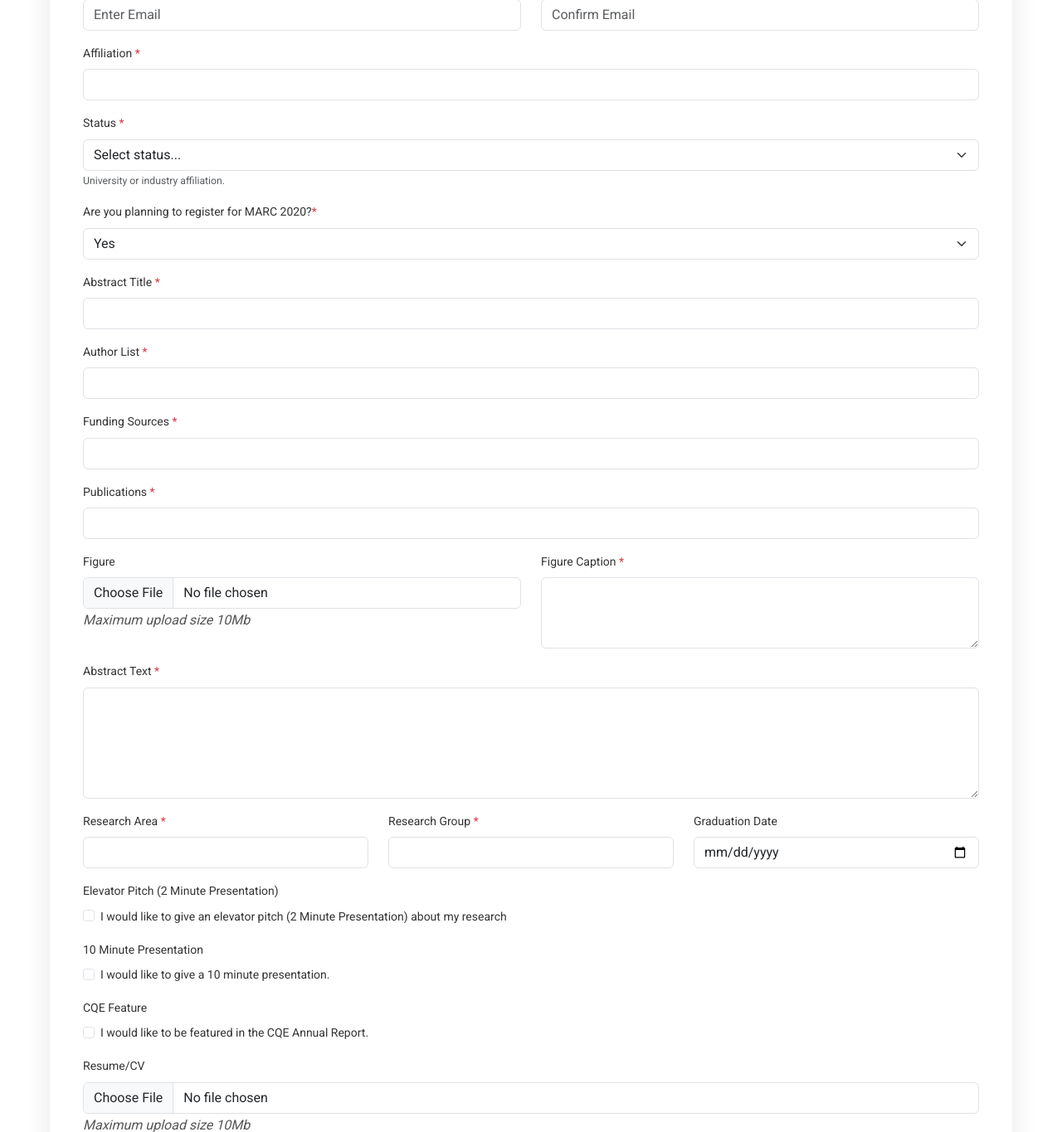
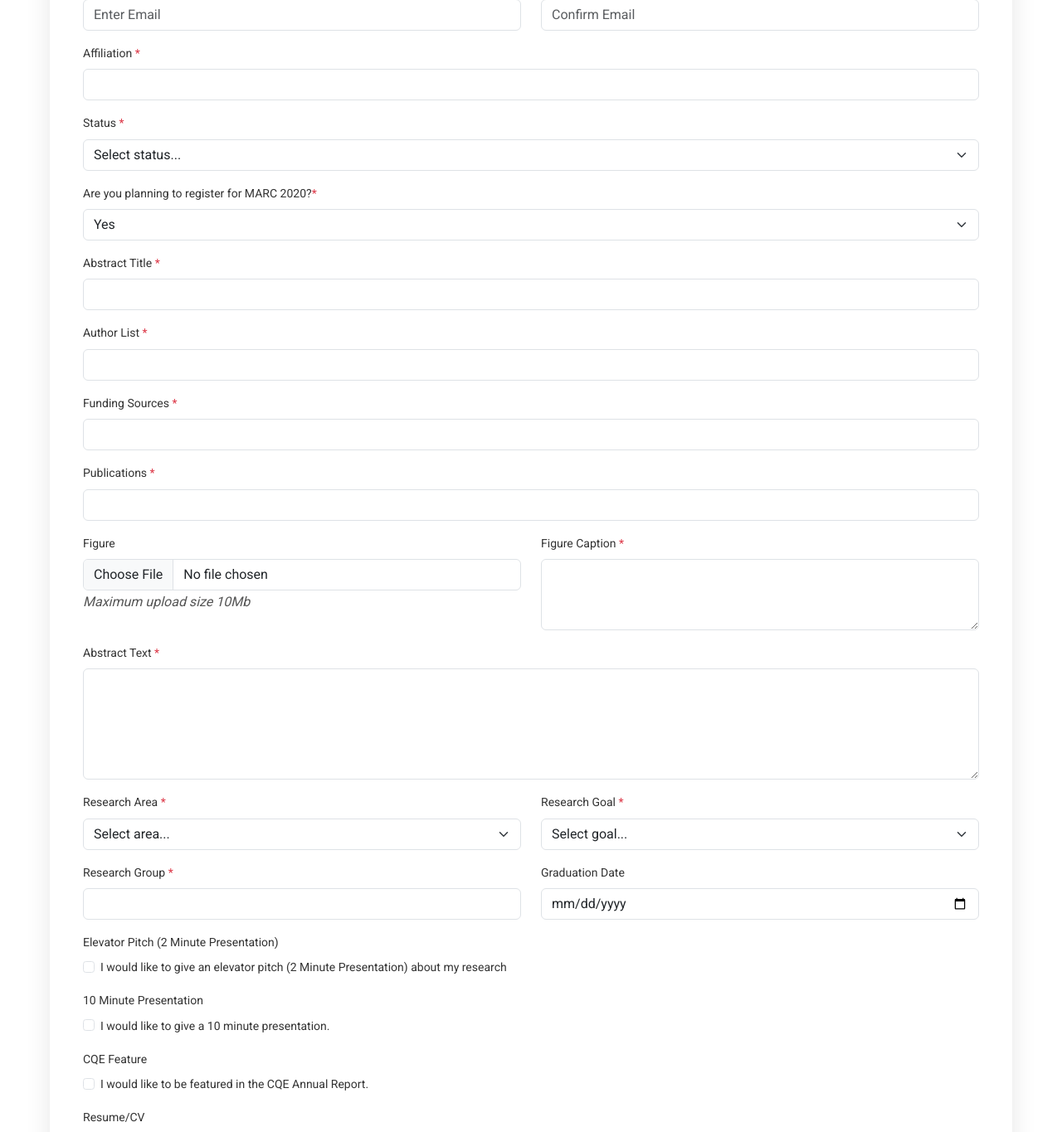
Before and after one commit to iQuISE/quarc-website, a Django app: template conference/templates/registration_abstract.html in a window 1280 px wide. Shown: the part 502-1867 px from the top of the page at 83% size. Run offline with Django 4.2, Linux system fonts and the light colour scheme; tables that the repository leaves empty hold one stand-in row (values such as "Sample post"); the template is opened without the code that fills it: values that come from a table or form of the project are taken from there, most other values are stand-ins (such as "Sample title", 1, 10 or a date in 2020); grey boxes marked "Sample" are stand-in pictures.

Commit message:
Made research area a dropdown (with other), added research goal (a dropdown)

```diff
--- a/conference/forms.py
+++ b/conference/forms.py
@@ -19,9 +19,8 @@ class AttendeeForm(ModelForm):
         cleaned_data = super(AttendeeForm, self).clean()
         email = cleaned_data.get('email')
         email_confirm = cleaned_data.get('email_confirm')
-        print('{} and {}'.format(email, email_confirm))
         if email != email_confirm:
-            self.add_error('email', 'Emails do not catch')
+            self.add_error('email', 'Emails do not match')
 
 class AbstractForm(ModelForm):
     class Meta:
@@ -38,6 +37,7 @@ class AbstractForm(ModelForm):
                   'elevator_pitch',
                   'oral_presentation',
                   'research_area',
+                  'research_goal',
                   'research_group',
                   'cqe_feature',
                   'resume',
--- a/conference/models.py
+++ b/conference/models.py
@@ -65,6 +65,32 @@ class Attendee(models.Model):
             raise ValidationError('{} is already attending QuARC {}.'.format(self.email, self.quarc.year))
         super().validate_unique(exclude=exclude)
 
+class ResearchArea(models.Model):
+    '''For display in forms only, actual research area is stored as string
+    in order to accommodate "other".'''
+    quarc = models.ForeignKey(QuARCConference, on_delete=models.CASCADE)
+    research_area = models.CharField(max_length=64, blank=False)
+
+    def __str__(self):
+        return '%s' % (self.research_area)
+
+    class Meta:
+        verbose_name = 'Research Area'
+        verbose_name_plural = 'Research Areas'
+
+class ResearchGoal(models.Model):
+    '''For display in forms only, actual research goal is stored as string
+    in order to accommodate "other".'''
+    quarc = models.ForeignKey(QuARCConference, on_delete=models.CASCADE)
+    research_goal = models.CharField(max_length=64, blank=False)
+
+    def __str__(self):
+        return '%s' % (self.research_goal)
+
+    class Meta:
+        verbose_name = 'Research Goal'
+        verbose_name_plural = 'Research Goals'
+
 class Abstract(models.Model):
     attendee = models.ForeignKey(Attendee, on_delete=models.CASCADE)
     title = models.CharField(max_length=128, blank=False)
@@ -79,6 +105,7 @@ class Abstract(models.Model):
     elevator_pitch = models.BooleanField(null=False)
     oral_presentation = models.BooleanField(null=False)
     research_area = models.CharField(max_length=64)
+    research_goal = models.CharField(max_length=64)
     research_group = models.CharField(max_length=64)
     cqe_feature = models.BooleanField(null=False)
     resume = models.FileField(upload_to='resumes', blank=True)
@@ -128,8 +155,8 @@ class ProgramEvent(models.Model):
         return 'QuARC %d %s' % (self.quarc.year, self.event)
 
     class Meta:
-        verbose_name = 'QuARC Event'
-        verbose_name_plural = 'QuARC Events'
+        verbose_name = 'Conference Event'
+        verbose_name_plural = 'Conference Events'
 
 class Session(models.Model):
     quarc = models.ForeignKey(QuARCConference, on_delete=models.CASCADE)
--- a/conference/templates/registration_abstract.html
+++ b/conference/templates/registration_abstract.html
@@ -54,7 +54,6 @@
 							   {% if status.0 == attendee_form.instance.status %}selected{% endif %}>{{status.1}}</option>
 				{% endfor %}
             </select>
-            <small class="form-text text-muted">University or industry affiliation.</small>
 		</div>
 		<div class="mb-3">
             <label for="id_attending_marc" class="form-label">Are you planning to register for MARC {{conference.year}}?<span class="text-danger">*</span></label>
@@ -121,15 +120,36 @@
             </div>
         </div>
 		<div class="row mb-3">
-            <div class="col-md-4">
+            <div class="col-md-6">
 				<label for="id_research_area" class="form-label">Research Area <span class="text-danger">*</span></label>
-				<input type="text" class="form-control" id="id_research_area" name="research_area" value="{{abstract_form.instance.research_area}}" required>
+				<select class="form-select" id="id_research_area" name="research_area" required>
+					<option value="null">Select area...</option>
+					{% for area in research_areas %}
+					<option value="{{area}}"
+							{% if area == attendee_form.instance.research_area %}selected{% endif %}>{{area}}</option>
+					{% endfor %}
+					<option value="other"
+							{% if "other" == attendee_form.instance.research_area %}selected{% endif %}>Other</option>
+				</select>
+				<input type="text" class="form-control" id="id_research_area_other" name="research_area_other" value="{{attendee_form.instance.research_area}}">
             </div>
-            <div class="col-md-4">
+            <div class="col-md-6">
+				<label for="id_research_goal" class="form-label">Research Goal <span class="text-danger">*</span></label>
+				<select class="form-select" id="id_research_goal" name="research_goal" required>
+					<option value="null">Select goal...</option>
+					{% for goal in research_goals %}
+					<option value="{{goal}}"
+							{% if goal == attendee_form.instance.research_goal %}selected{% endif %}>{{goal}}</option>
+					{% endfor %}
+				</select>
+            </div>
+		</div>
+		<div class="row mb-3">
+            <div class="col-md-6">
 				<label for="id_research_group" class="form-label">Research Group <span class="text-danger">*</span></label>
 				<input type="text" class="form-control" id="id_research_group" name="research_group" value="{{abstract_form.instance.research_group}}" required>
             </div>
-            <div class="col-md-4">
+            <div class="col-md-6">
 				<label for="id_graduation_date" class="form-label">Graduation Date</label>
 				<input type="date" class="form-control" id="id_graduation_date" name="graduation_date" value="{{abstract_form.instance.graduation_date}}">
             </div>
@@ -191,3 +211,22 @@
 	</form>
 </div>
 {% endblock %}
+{% block extend_scripts %}
+<script>
+ document.addEventListener('DOMContentLoaded', function() {
+     const researchAreaSelector = document.getElementById('id_research_area');
+     const researchAreaOther = document.getElementById('id_research_area_other');
+	 function updateResearchAreaOther(){
+		 if(researchAreaSelector.value === 'other'){
+			 researchAreaOther.style.display = researchAreaOther.hidden_style;
+		 }
+		 else{
+			 researchAreaOther.hidden_style = researchAreaOther.style.display;
+			 researchAreaOther.style.display = 'none';
+		 }
+	 }
+     researchAreaSelector.addEventListener('change', updateResearchAreaOther);
+     updateResearchAreaOther();
+ });
+</script>
+{% endblock %}
--- a/logistics/models.py
+++ b/logistics/models.py
@@ -17,8 +17,6 @@ class LogisticsModel(models.Model):
         if self.latest:
             attendee_pk = self.attendee.pk
             logistics_pk = self.pk
-            print(attendee_pk)
-            print(logistics_pk)
             # Ensure there is only one latest entry.
             conflict = self.__class__.objects.filter(attendee_id=attendee_pk, latest=True).exclude(pk=logistics_pk)
             if conflict.exists():
--- a/logistics/views.py
+++ b/logistics/views.py
@@ -60,9 +60,9 @@ def logistics_page(request, year):
                            'attendee_email': attendee_email, 'email_error': email_error})
 
         # Get options to populate the form
-        needs_roommate = (attendee.status == Attendee.Status.Graduate_Student
-                          or attendee.status == Attendee.Status.Postdoctoral_Researcher
-                          or attendee.status == Attendee.Status.Undergraduate_Student)
+        needs_roommate = (attendee.status == Attendee.Status.Undergraduate_Student
+                          or attendee.status == Attendee.Status.Graduate_Student
+                          or attendee.status == Attendee.Status.Postdoctoral_Researcher)
         roommate_options = [(a.attendee.pk, a.attendee.first_name + ' ' + a.attendee.last_name)
                             for a in (Acceptance.objects
                                       .filter(latest=True, accepted=True)
--- a/structure/admin.py
+++ b/structure/admin.py
@@ -1,7 +1,7 @@
 from django.contrib import admin
 from django.template.response import TemplateResponse
 
-from structure.models import QuARCConferenceProxy, QSECMemberProxy, QuARCQSECMembersProxy, ProgramEventProxy, DinnerOptionsProxy, SwagOptionsProxy
+from structure.models import QuARCConferenceProxy, QSECMemberProxy, QuARCQSECMembersProxy, ProgramEventProxy, DinnerOptionsProxy, SwagOptionsProxy, ResearchAreaProxy, ResearchGoalProxy
 
 from conference.admin import QuARCAdmin
 
@@ -10,6 +10,8 @@ admin.site.register(QuARCConferenceProxy)
 
 admin.site.register(QuARCQSECMembersProxy, QuARCAdmin)
 admin.site.register(ProgramEventProxy, QuARCAdmin)
+admin.site.register(ResearchAreaProxy, QuARCAdmin)
+admin.site.register(ResearchGoalProxy, QuARCAdmin)
 
 @admin.action(description="Add QSEC members to QuARC conference")
 def add_qsec_to_quarc(modeladmin, request, queryset):
```
Also changed, not shown: conference/views.py (+6 -1 lines), structure/models.py (+15 -3 lines), conference/migrations/0016_alter_programevent_options_abstract_research_goal_and_more.py (added), conference/migrations/0017_alter_abstract_research_area_and_more.py (added), structure/migrations/0001_initial.py (added).
